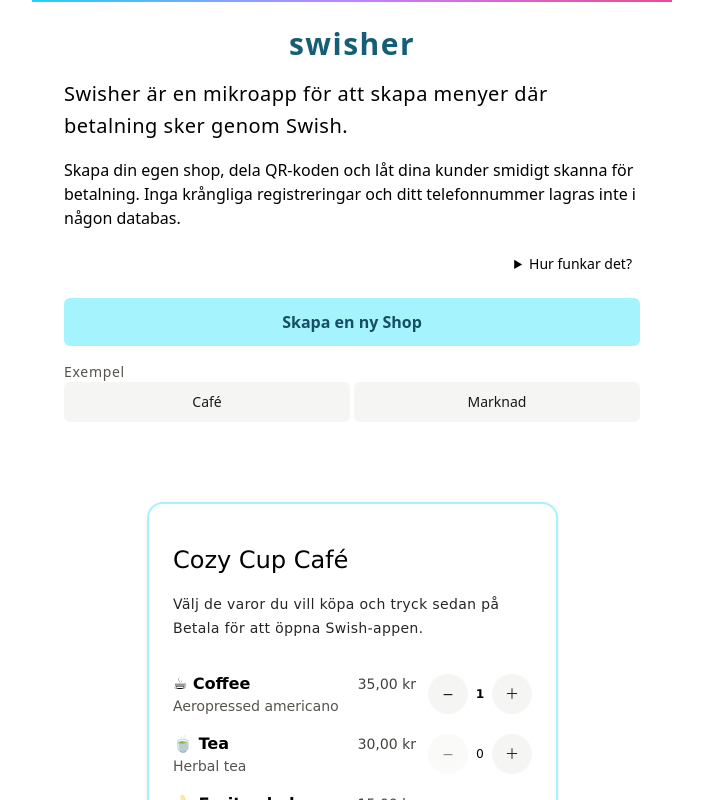
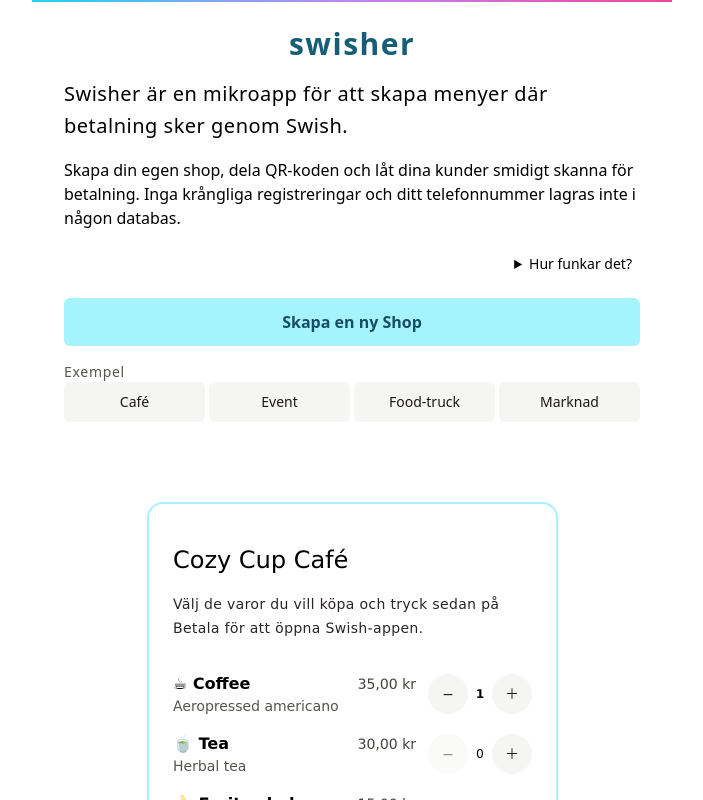
Before and after one commit to carlbarrdahl/swisher, a Next.js app: page / in a window 1280 px wide. Shown: the top 800 px of the page, without its empty margins (288-991 px from the left). Built offline with nearby package versions, Linux system fonts and the light colour scheme.

Commit message:
Update examples

```diff
--- a/app/page.tsx
+++ b/app/page.tsx
@@ -10,6 +10,14 @@ import { headers } from "next/headers";
 const repoURL = "https://github.com/carlbarrdahl/swisher";
 const demoID =
   "H4sIAAAAAAAAA2WQMU7DQBBFrzKa2oWdEKS4A0sRB6CLKCbrMbJi76xmdwsS%2BQZQItFR09FwAm7CCTgCIySihGiKlea%2F%2F0baPXoaGWtsZPcATQ7QUPf5hgX6PG5YLalm82VZVpezpW2DSptdiliv93%2FVr5dnaKTrmA1oOTrtQ%2BrFW3TFKkE5Rm7BYO0deTGKRsk%2BYT1fTMXB8%2F369AG3TGeWG9YNDZB%2Bo0O1PK0%2BwkpznyDSQO0RVy3%2B667J2xRAIQxcgCj5e3tVKCZWcOLE5wTdQFuOeHrl3f5ny0f6izM9TnfTDxIv97BXAQAA";
+
+const foodtruckID =
+  "H4sIAAAAAAAAA2XQQU7DMBAF0KuMvM4ipUWgLAvqBUDdIBaT8aixmngie5wqqnoDOAFI3ICzcQScqKBKlbzzfD%2F%2FOZo%2BiE2k0VQvR%2BOxY1OZdbK2QVjLoYWfr%2FdPUxjsJHk11WJxWxjLkYLr1YnP05vAsYGBd%2BihniIHpw3gIIRWAL0FajiEEVQ6VOFoTsU%2FteUdKwaXs89Ikrm37wvuvrzWHNtJy7G65QjOg07JWY29oxEiJuJL5UFIfFKgNP0jV%2Fq4rFReIY%2FcOnKSIlBg7MZzMFN0fqlz7X7uhmMKA1tHsz2Vey3%2B2CdUHfLNdt7NRsRqSLTPtk9dzSGPlHfL5eomn5U5%2FQLMouYdjQEAAA%3D%3D";
+
+const eventID =
+  "H4sIAAAAAAAAA33LsQrCMBRG4Xf55wxJBKEZ3RwEQXARh7S5Q9TclOTGpeTdrUMnwfVwvgVzyaFNUuFuC9gngsMhvh4kAgWfcmOBM1orBKpTibPEzOt0Ec%2FBl4Cu%2FkD7C6%2FHM%2FpdbebUanzSm%2FjLuKWRylqN3Q1am70d0D9nvJ19pQAAAA%3D%3D";
+const marketID =
+  "H4sIAAAAAAAAA2XQQU7DMBAF0KuMvM4ipUWgLAvqBUDdIBaT8aixmngie5wqqnoDOAFI3ICzcQScqKBKlbzzfD%2F%2FOZo%2BiE2k0VQvR%2BOxY1OZdbK2QVjLoYWfr%2FdPUxjsJHk11WJxWxjLkYLr1YnP05vAsYGBd%2BihniIHpw3gIIRWAL0FajiEEVQ6VOFoTsU%2FteUdKwaXs89Ikrm37wvuvrzWHNtJy7G65QjOg07JWY29oxEiJuJL5UFIfFKgNP0jV%2Fq4rFReIY%2FcOnKSIlBg7MZzMFN0fqlz7X7uhmMKA1tHsz2Vey3%2B2CdUHfLNdt7NRsRqSLTPtk9dzSGPlHfL5eomn5U5%2FQLMouYdjQEAAA%3D%3D";
 export default function Home() {
   return (
     <>
@@ -65,7 +73,15 @@ export default function Home() {
             <Button className="w-full" as="a" href={`/shop/${demoID}`}>
               Café
             </Button>
-            <Button className="w-full">Marknad</Button>
+            <Button className="w-full" as="a" href={`/shop/${eventID}`}>
+              Event
+            </Button>
+            <Button className="w-full" as="a" href={`/shop/${foodtruckID}`}>
+              Food-truck
+            </Button>
+            <Button className="w-full" as="a" href={`/shop/${marketID}`}>
+              Marknad
+            </Button>
           </div>
         </div>
         <div className="py-16">
```
